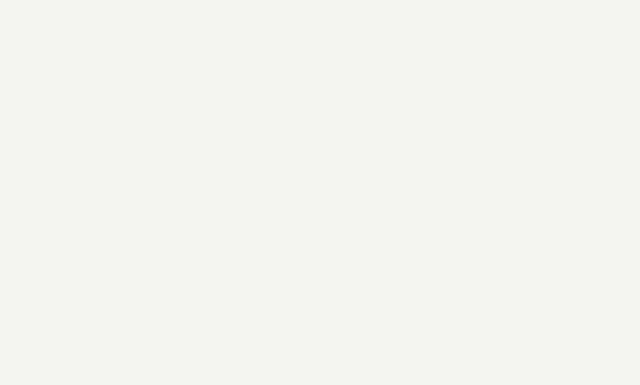
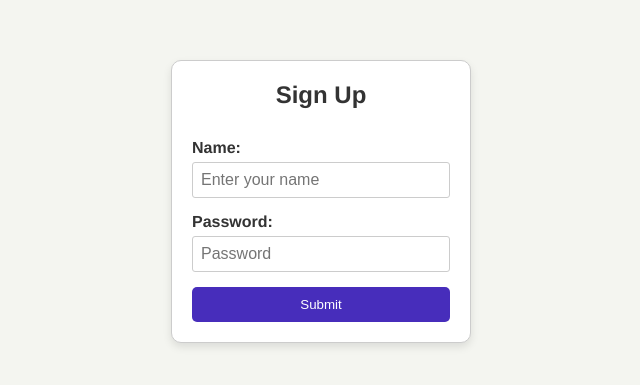
Before and after one commit to matthewvarghese/EcommerceProject, a React (Create React App) app: page /signup in a window 1280 px wide. Before the commit this address had no page. Shown: the part 199-584 px from the top of the page, without its empty margins (319-959 px from the left). Built offline with nearby package versions, Linux system fonts and the light colour scheme.

Commit message:
login signup

```diff
--- a/src/App.js
+++ b/src/App.js
@@ -8,7 +8,7 @@ import Pants from './components/category/Pants';
 import Shorts from './components/category/Shorts';
 import DressShirt from './components/category/Dressshirts';
 import Profile from './components/Profile';
-
+import Signup from './components/Signup';
 const App = () => {
   const [userData, setUserData] = useState(null);
 
@@ -19,6 +19,7 @@ const App = () => {
   return (
     <Routes>
       <Route path="/" element={<Login />} />
+      <Route path='/signup'element ={<Signup/>} />
       <Route path="/dashboard" element={<Dashboard />} />
       <Route path="/submit-data" element={<DataSubmissionForm onSubmit={handleDataSubmit} />} />
       <Route path="/profile" element={<Profile userData={userData} />} />
--- /dev/null
+++ b/src/api/API_Login.js
@@ -0,0 +1,11 @@
+
+
+export async function LoginAPI(email, password) {
+  return await fetch('http://localhost:3000/api/login', {
+    method: 'POST',
+    headers: {
+      'Content-Type': 'application/json',
+    },
+    body: JSON.stringify({ email, password }),
+  }).then((response) => response.json());
+}
--- a/src/components/Login.js
+++ b/src/components/Login.js
@@ -1,6 +1,7 @@
 import React, { useState } from 'react';
 import { useNavigate } from 'react-router-dom';
-
+import { LoginAPI } from "../api/API_Login";
+import './styles.css';
 const Login = () => {
   const [email, setEmail] = useState('');
   const [password, setPassword] = useState('');
@@ -8,7 +9,7 @@ const Login = () => {
 
   const handleLogin = async (e) => {
     e.preventDefault();
-    // Implement backend authentication logic here.cd
+    // Implement backend authentication logic here
 
 
     if (email === 'test@example.com' && password === 'password') {
@@ -18,10 +19,34 @@ const Login = () => {
     }
   };
 
+  const healthCheck = async () => {
+    const response = await fetch('http://localhost:3000/api/health');
+    const data = await response.json();
+    console.log(data);
+  }
+
+  const handleSignup = () => {
+    navigate('/signup'); // Navigate to signup page
+  };
+
   return (
     <div>
       <h2>Login</h2>
-      <form onSubmit={handleLogin}>
+      <form onSubmit={async (e) => {
+        e.preventDefault();
+        await LoginAPI(email, password)
+          .then((res) => {
+            console.log(res)
+            if (res.status === 200) {
+              navigate('/dashboard');
+            } else if (res.status === 404) {
+              alert('Invalid credentials');
+            }
+          })
+          .catch((err) => {
+            console.log(err)
+          })
+      }}>
         <label>Email:</label>
         <input
           type="email"
@@ -36,9 +61,13 @@ const Login = () => {
           onChange={(e) => setPassword(e.target.value)}
           required
         />
-        <button type="submit">Login</button>
+        <button type='submit'>Login</button>
       </form>
+      {/* Add the new section for sign up */}
+      <p>Don't have an account?</p>
+      <a href="/signup" >Sign up</a>
     </div>
+
   );
 };
 
--- /dev/null
+++ b/src/components/Signup.js
@@ -0,0 +1,71 @@
+import React, { useState } from 'react';
+import { useNavigate } from 'react-router-dom';
+import './styles.css'; // Ensure this path is correct based on your project structure
+
+const Signup = () => {
+  const [username, setUsername] = useState('');
+  const [password, setPassword] = useState('');
+  const navigate = useNavigate();
+
+  const handleSignup = async (e) => {
+    e.preventDefault();
+
+    try {
+      const response = await fetch('http://localhost:3000/api/signup', {
+        method: 'POST',
+        headers: {
+          'Content-Type': 'application/json',
+        },
+        body: JSON.stringify({ username, password }), // Sending username and password
+      });
+
+      const data = await response.json();
+
+      if (response.ok) {
+        alert('Signup successful!'); // Notify user of successful signup
+        navigate('/'); // Redirect to login page
+      } else {
+        alert(data.message || 'Signup failed. Please try again.'); // Show error message
+      }
+    } catch (error) {
+      console.error('Error during signup:', error);
+      alert('An error occurred. Please try again.');
+    }
+  };
+
+  return (
+
+    <div className="form-container">
+      <h2>Sign Up</h2>
+      <form onSubmit={handleSignup}>
+        <div className="form-group">
+          <label htmlFor="username">Name:</label>
+          <input
+            type="text"
+            id="username"
+            value={username}
+            onChange={(e) => setUsername(e.target.value)}
+            placeholder="Enter your name"
+            required
+            autoComplete="off"
+          />
+
+        </div>
+        <div className="form-group">
+          <label htmlFor="password">Password:</label>
+          <input
+            type="password"
+            id="password"
+            value={password}
+            onChange={(e) => setPassword(e.target.value)}
+            placeholder="Password"
+            required
+          />
+        </div>
+        <button type="submit" className="submit-btn">Submit</button>
+      </form>
+    </div>
+  );
+};
+
+export default Signup;
--- /dev/null
+++ b/src/components/styles.css
@@ -0,0 +1,63 @@
+* {
+    margin: 0;
+    padding: 0;
+    box-sizing: border-box;
+}
+
+body {
+    height: 100vh;
+    display: flex;
+    align-items: center;
+    justify-content: center;
+}
+
+
+h2 {
+    text-align: center;
+    margin-bottom: 30px;
+  }
+
+.form-container {
+    width: 300px;
+    margin: 0 auto;
+    padding: 20px;
+    border: 1px solid #ccc;
+    border-radius: 5px;
+  }
+
+  .form-group {
+    margin-bottom: 15px;
+  }
+
+  .form-group label {
+    display: block;
+    font-weight: bold;
+    margin-bottom: 5px;
+  }
+
+  .form-group input {
+    width: 100%;
+    padding: 8px;
+    font-size: 16px;
+    border: 1px solid #ccc;
+    border-radius: 3px;
+  }
+
+  .submit-btn {
+    display: block;
+    width: 100%;
+    padding: 10px;
+    background-color: #472dbb;
+    color: #fff;
+    border: none;
+    border-radius: 5px;
+    cursor: pointer;
+  }
+
+  .submit-btn:hover {
+    background-color: #4565a0;
+  }
+
+  p {
+    margin-top: 15px;
+  }
```
Also changed, not shown: 1 other file (tests, documents, lock files or other folders).
